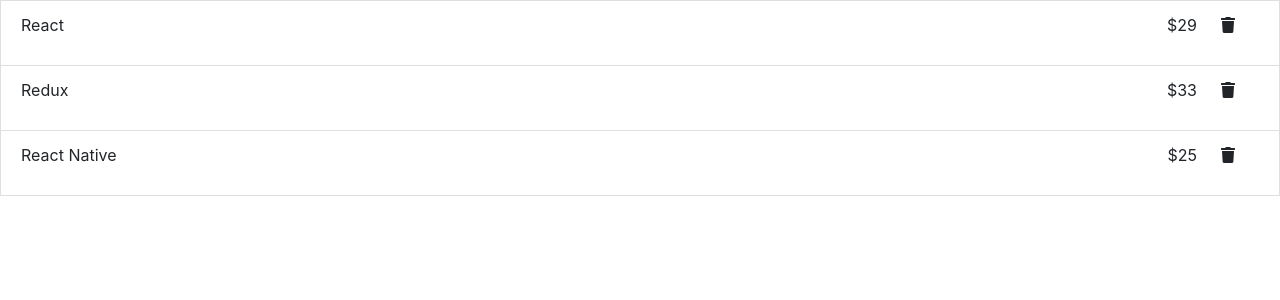
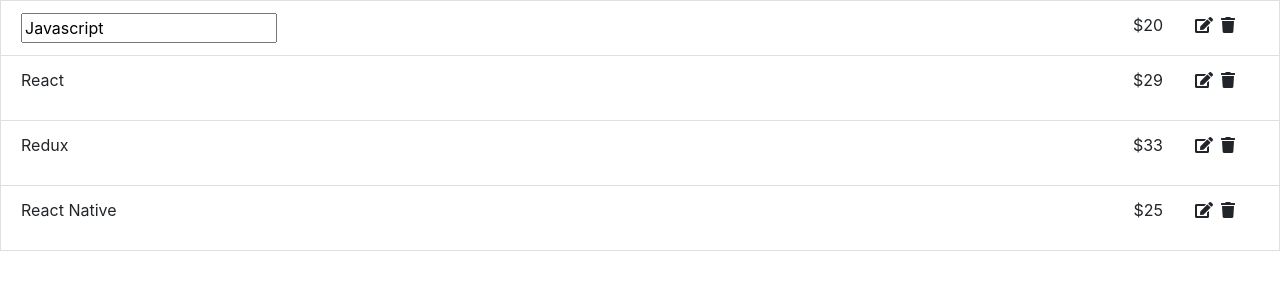
Before and after one commit to jahidulislamkhan/tc-react-tutorial, a React (Create React App) app: page / in a window 1280 px wide. Both pictures are taken after a click on the element 1228 px from the left and 25 px from the top of the page. Shown: the top 300 px of the page. Built offline with nearby package versions, Linux system fonts and the light colour scheme.

Commit message:
Implemented Edit

```diff
--- a/src/components/App.js
+++ b/src/components/App.js
@@ -35,10 +35,25 @@
     })
   }
 
+  editHandler = (name, id) => {
+    let newBooks = this.state.books.map(book => {
+      if (book.id === id) {
+        return {
+          ...book,
+          name
+        }
+      }
+      return book
+    })
+    this.setState({
+      books: newBooks
+    })
+  }
+
   render() {
     return (
       <div className="App">
-        <Books deleteHandler={ this.deleteHandler.bind(this) } books={ this.state.books } />
+        <Books deleteHandler={ this.deleteHandler.bind(this) } editHandler={ this.editHandler.bind(this) } books={ this.state.books } />
       </div>
     );
   }
--- a/src/components/Books/Book/Book.js
+++ b/src/components/Books/Book/Book.js
@@ -1,13 +1,36 @@
 import React, { Component } from 'react'
 
 class Book extends Component {
+  state = {
+    isEditable: false
+  }
+
+  updateHandler = e => {
+    if (e.key == 'Enter') {
+      this.setState({ isEditable: false })
+    }
+  }
+
   render() {
+    let output = this.state.isEditable ? (
+      <input type="text"
+        onChange={ e => this.props.editHandler(e.target.value, this.props.book.id) }
+        onKeyPress={ this.updateHandler }
+        value={this.props.book.name} className="form-input"
+      />
+    ) : (
+      <p>{this.props.book.name}</p>
+    );
+
     return (
       <li className="list-group-item d-flex">
-            <p>{this.props.book.name}</p>
+        { output }
         <span className="ml-auto">${this.props.book.price}</span>
         <div className="mx-4">
-              <span onClick={ () =>  this.props.deleteHandler(this.props.book.id) }>
+          <span style={{ cursor: "pointer" }} onClick={ () => this.setState({ isEditable: true }) } className='mx-2'>
+            <i className="fas fa-edit"></i>
+          </span>
+          <span style={{ cursor: "pointer" }} onClick={ () =>  this.props.deleteHandler(this.props.book.id) }>
             <i className="fas fa-trash"></i>
           </span>
         </div>
--- a/src/components/Books/Books.js
+++ b/src/components/Books/Books.js
@@ -7,8 +7,13 @@
             <div>
                 { this.props.books.map(book => {
                     return (
-                        <Book deleteHandler={ this.props.deleteHandler } book={ book } key={ book.id } />
-                    )
+                      <Book
+                        deleteHandler={this.props.deleteHandler}
+                        editHandler={this.props.editHandler}
+                        book={book}
+                        key={book.id}
+                      />
+                    );
                 }) }
             </div>
         )
```
Lines whose indentation alone changed are shown as unchanged.
